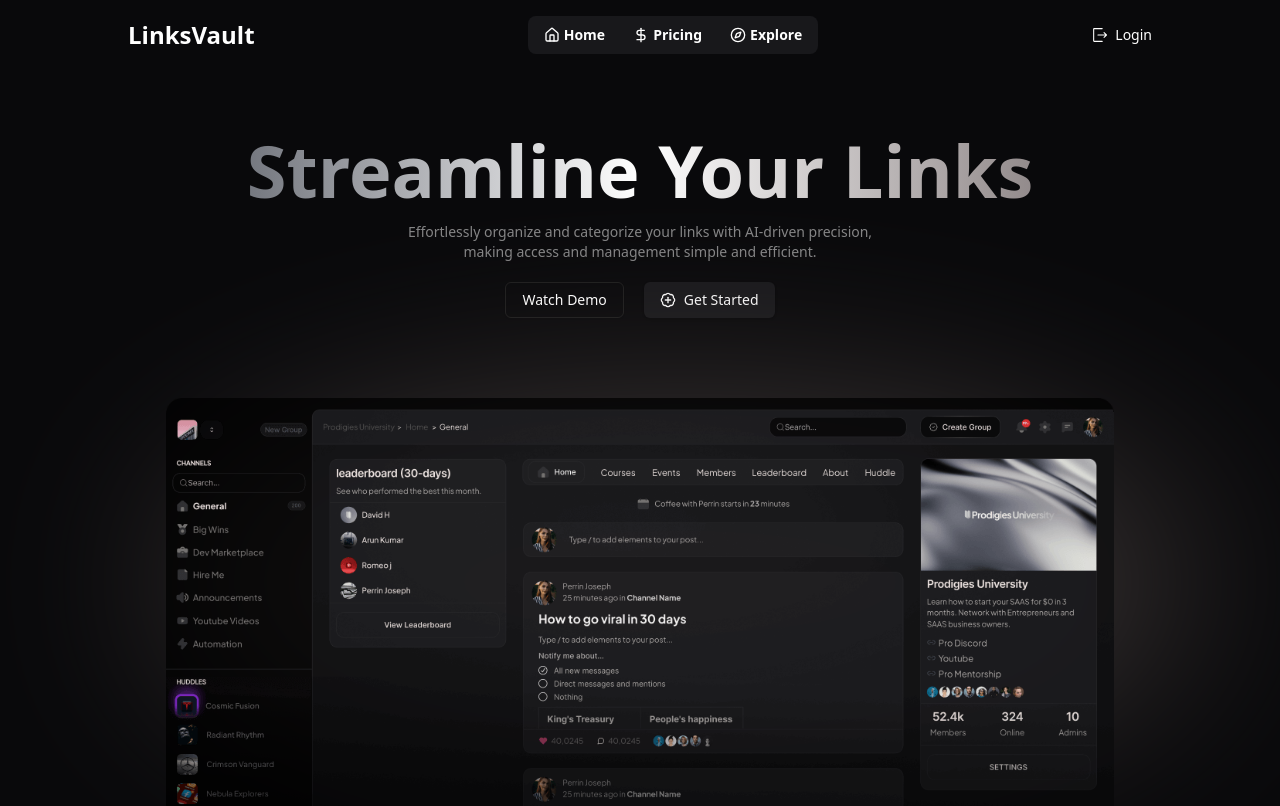
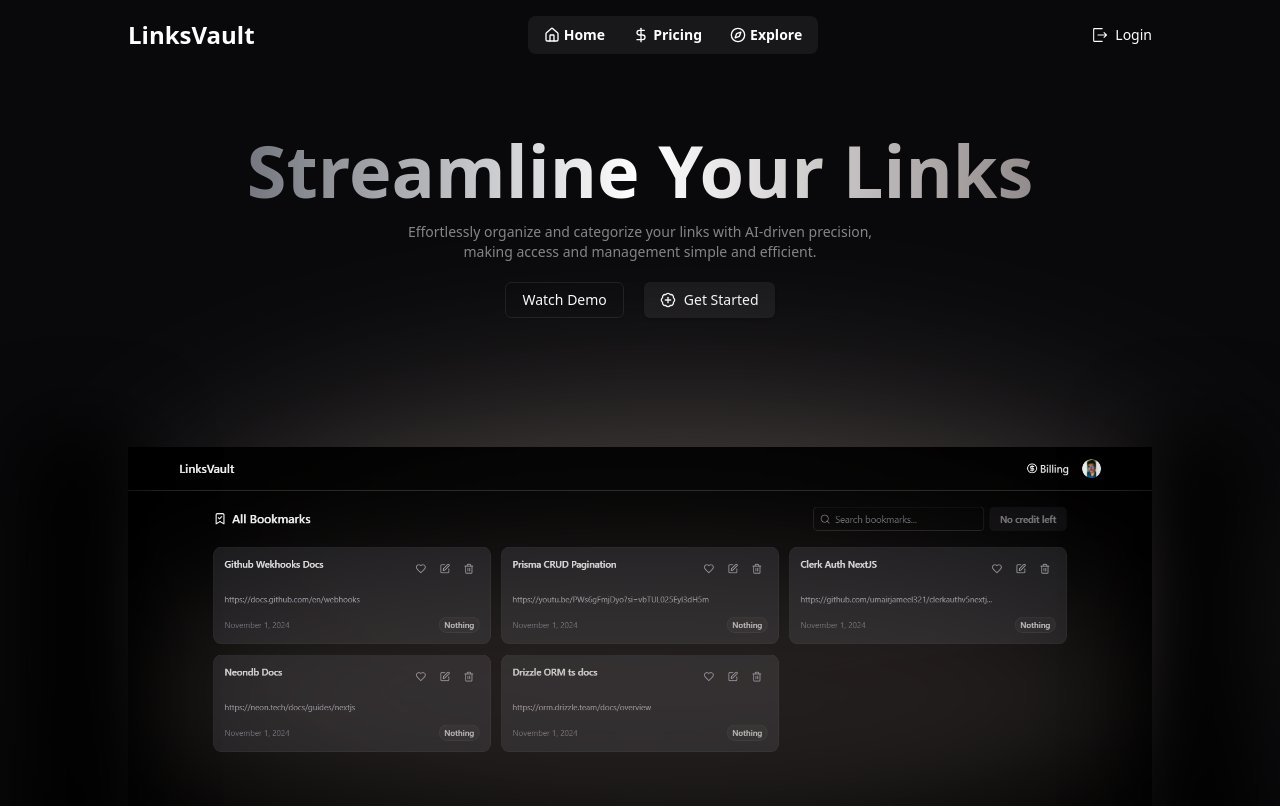
Before and after one commit to subhajitorrin/LinkVault-SaaS, a Next.js app: page / in a window 1280 px wide. Shown: the top 806 px of the page. Built offline with nearby package versions, Linux system fonts and the light colour scheme.

Commit message:
update page.tsx

```diff
--- a/app/page.tsx
+++ b/app/page.tsx
@@ -34,18 +34,21 @@ const LandingPage = () => {
             </Link>
           </div>
 
-          <div className="relative py-20">
-            <div className="w-full h-3/6 absolute rounded-[50%] radial--blur opacity-40 mx-10" />
+          <div className="relative md:py-20 mt-8">
+            <div className="w-full h-3/6 absolute rounded-[50%] radial--blur opacity-60 mx-10" />
             <div className="w-full aspect-video relative">
               <Image
                 priority
-                src="/dashboard-snippet.png"
-                className="opacity-[0.95]"
+                src="/dashimg.png"
+                className="opacity-[0.95] rounded-lg"
                 alt="snippet"
                 sizes="100vw"
                 fill
                 objectFit="contain"
               />
+              <div className="w-full h-[30%] bg-black z-10 absolute bottom-[-30%] blur-3xl"></div>
+              <div className="w-[10%] h-full bg-black z-10 absolute left-[-10%] blur-2xl"></div>
+              <div className="w-[10%] h-full bg-black z-10 absolute right-[-10%] blur-2xl"></div>
             </div>
           </div>
         </section>
```
Also changed, not shown: public/dashimg.png (added).
